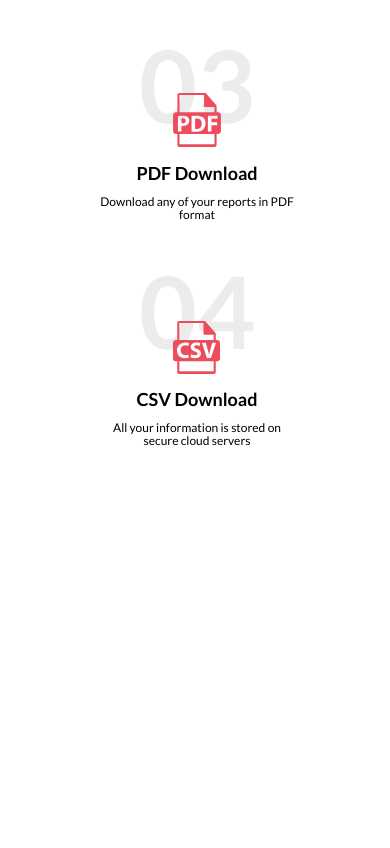
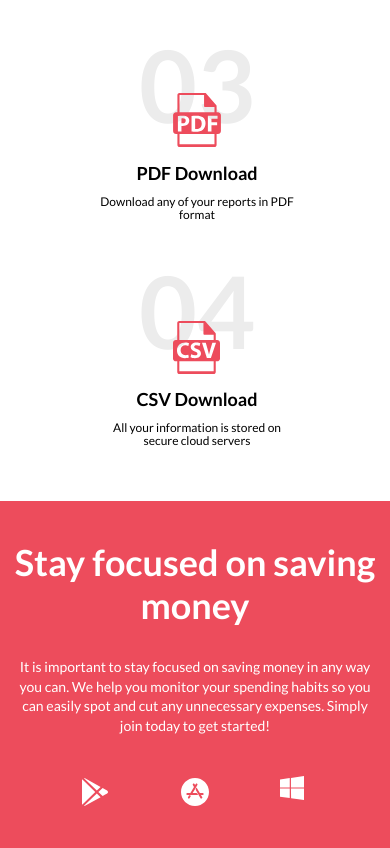
Before and after one commit to svetlanael12/cloudbudget, a plain HTML site: page index.html in a window 390 px wide. Shown: the part 2381-3229 px from the top of the page. Before the commit the page ends 2882 px from the top, so only its background shows below. Drawn offline with Linux system fonts and the light colour scheme.

Commit message:
new block: advatage

```diff
--- a/index.html
+++ b/index.html
@@ -186,10 +186,44 @@
           </a>
         </article>
       </section>
+
+      <section class="download-block download">
+        <div class="download__wrp">
+        <div class="download__block">
+        <h2 class="download__title title">
+          Stay focused on saving money
+        </h2>
+        <p class="download__text">
+          It is important to stay focused on saving money in any way you can. We help you monitor your spending habits so you can easily spot and cut any unnecessary expenses. Simply join today to get started!
+        </p>
+
+        <ul class="download__list">
+          <li class="download__item">
+            <a href="#" class="download__social-icon social-icon__play-market">
+              <span class="visually-hidden">play-market</span>
+            </a>
+          </li>
+          <li class="download__item">
+            <a href="#0" class="download__social-icon social-icon__app-store">
+              <span class="visually-hidden">app-store</span>
+            </a>
+          </li>
+          <li class="download__item">
+            <a href="#0" class="download__social-icon social-icon__windows">
+              <span class="visually-hidden">windows</span>
+            </a>
+          </li>
+        </ul>
+      </div>
+      <div class="download__block-2">
+        <img src="img/Video-1.svg" class="" width="">
+    </div>
+    </div>
+      </section>
     </main>
     </div>
 
-    <button class="up-button popup-none" type="button">
+    <button class="up-button block-none" type="button">
       ↑
       <span class="visually-hidden">Наверх</span>
     </button>
--- /dev/null
+++ b/style/block-download.scss
@@ -0,0 +1,101 @@
+.download-block {
+  width: 100%;
+  background-color: #ed4c5c;
+}
+
+.download__wrp {
+  max-width: 1110px;
+  margin-left: auto;
+  margin-right: auto;
+  padding-top: 94px;
+  padding-bottom: 95px;
+  display: flex;
+  justify-content: space-between;
+}
+
+.download__block {
+  max-width: 445px;
+  color: #fff;
+}
+
+.download__text {
+  padding-top: 3rem;
+  font-size: 1.4rem;
+  line-height: 1.4;
+}
+
+.download__list {
+  display: flex;
+  padding-top: 4rem;
+}
+
+.download__item {
+  width: 32px;
+  height: 32px;
+  display: block;
+}
+
+.download__item:not(:last-child) {
+  margin-right: 2.4rem;
+}
+
+.download__social-icon {
+  width: 32px;
+  height: 32px;
+  display: block;
+  background-repeat: no-repeat;
+}
+
+.social-icon__play-market {
+  background-image: url("../img/ion-google-playstore.svg");
+  background-size: 32px;
+}
+
+.social-icon__app-store {
+  background-image: url("../img/ion-apple-appstore.svg");
+  background-size: 32px;
+}
+
+.social-icon__windows {
+  background-image: url("../img/icon_windows.svg");
+  background-size: 24px;
+}
+
+.download__block-2 {
+  max-width: 450px;
+}
+
+@media (max-width: 1110px) {
+  .download__wrp {
+    margin-right: 10px;
+    margin-left: 10px;
+  }
+}
+
+@media (max-width: 1025px) {
+  .download__wrp {
+    flex-direction: column;
+    padding-top: 40px;
+    padding-bottom: 40px;
+  }
+
+  .download__block {
+    margin: auto;
+    max-width: 700px;
+    min-width: 200px;
+    width: 100%;
+    text-align: center;
+  }
+
+  .download__item {
+    margin: auto;
+  }
+
+  .download__item:not(:last-child) {
+    margin-right: 0;
+  }
+
+  .download__block-2 {
+    display: none;
+  }
+}
--- a/style/style.scss
+++ b/style/style.scss
@@ -3,6 +3,7 @@
 @import "block-overview.scss";
 @import 'block-description.scss';
 @import 'block-advantage';
+@import 'block-download.scss';
 
 .title {
   font-family: "Lato-Bold";
@@ -43,13 +44,6 @@
 
 .up-button:hover {
   cursor: pointer;
-  color: #ed4c5c;
-  border-color: #ed4c5c;
+  color: #84262f;
+  border-color: #84262f;
 }
-
-@media (max-width: 768px) {
-  .up-button {
-    color: #ed4c5c;
-  border-color: #ed4c5c;
-  }
-}
```
Also changed, not shown: style/block-download.css (added), style/style.css, 2 other files.
